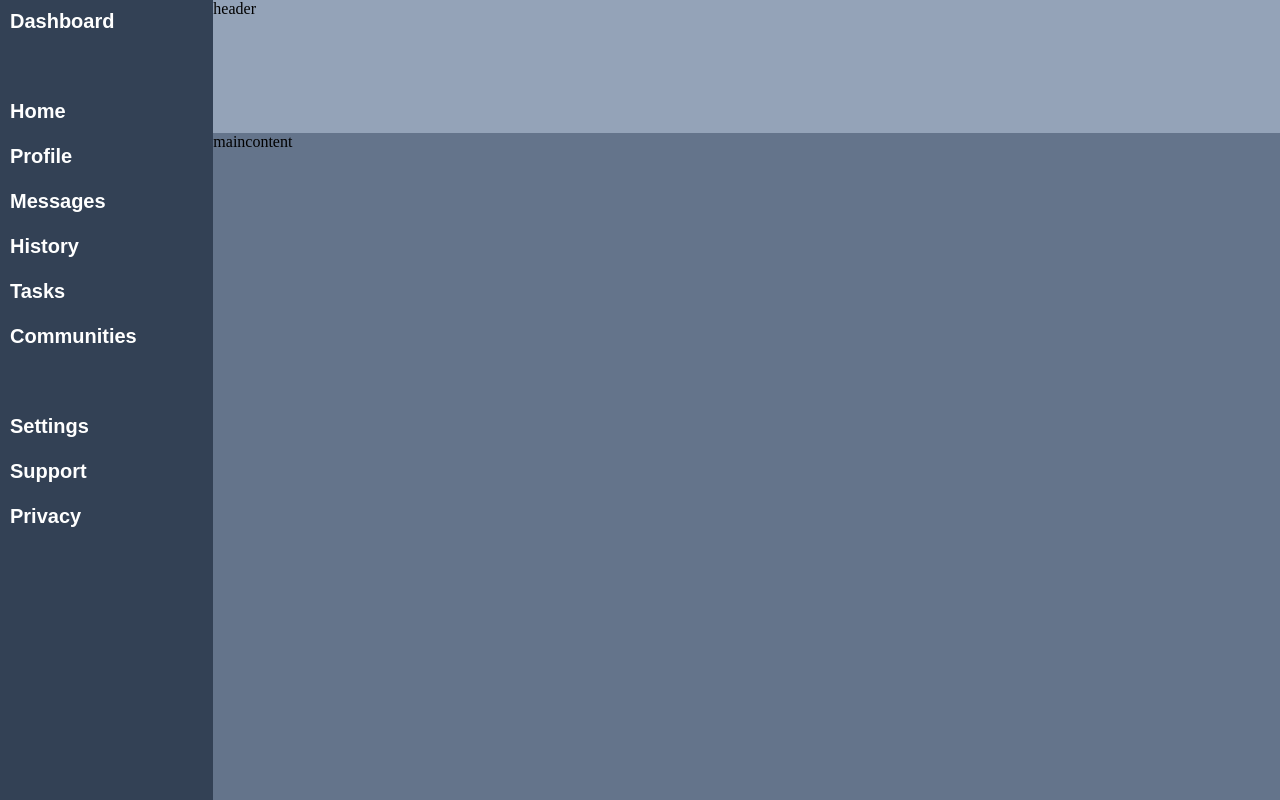
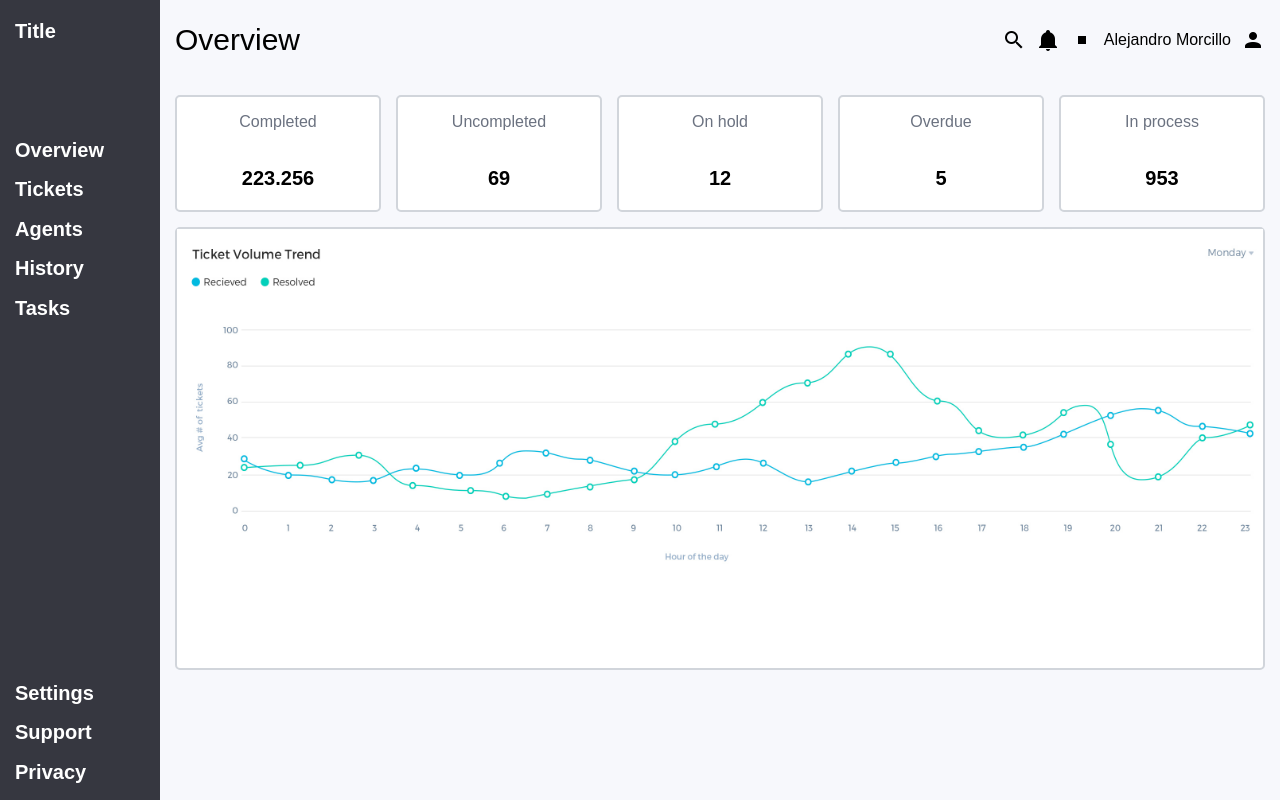
Before and after one commit to AlejandroCRG/Dashboard, a plain HTML site: page index.html in a window 1280 px wide. Drawn offline with Linux system fonts and the light colour scheme.

Commit message:
Major styling and organization done.

```diff
--- a/index.html
+++ b/index.html
@@ -4,29 +4,55 @@
     <meta charset="UTF-8">
     <meta http-equiv="X-UA-Compatible" content="IE=edge">
     <meta name="viewport" content="width=device-width, initial-scale=1.0">
-    <title>Document</title>
+    <title>Admin Dashboard</title>
     <link rel="stylesheet" href="styles.css">
 </head>
 <body>
     <div class="sidebar">
-        <div class="dashboardtitle">Dashboard</div>
-        <div></div>
-        <div class="home">Home</div>
-        <div class="profile">Profile</div>
-        <div class="messages">Messages</div>
+        <div class="title">Title</div>
+        <div class="overview">Overview</div>
+        <div class="tickets">Tickets</div>
+        <div class="agents">Agents</div>
         <div class="history">History</div>
-        <div class="task">Tasks</div>
-        <div class="communities">Communities</div>
-        <div></div>
+        <div class="tasks">Tasks</div>
         <div class="settings">Settings</div>
         <div class="support">Support</div>
         <div class="privacy">Privacy</div>
     </div>
     <div class="header">
-        header
+        <div class="overviewtitle">Overview</div>
+        <div class="leftheader">
+            <img src="magnify.png" alt="">
+            <img src="bell.png" alt="">
+            <img src="square-medium.png" alt="">
+            <div>Alejandro Morcillo</div>
+            <img src="account (1).png" alt="">
+        </div>
     </div>
     <div class="maincontent">
-        maincontent
+        <div class="block">
+            <p class="text">Completed</p>
+            <p class="num">223.256</p>
+        </div>
+        <div class="block">
+            <p class="text">Uncompleted</p>
+            <p class="num">69</p>
+        </div>
+        <div class="block">
+            <p class="text">On hold</p>
+            <p class="num">12</p>
+        </div>
+        <div class="block">
+            <p class="text">Overdue</p>
+            <p class="num">5</p>
+        </div>
+        <div class="block">
+            <p class="text">In process</p>
+            <p class="num">953</p>
+        </div>
+        <div class="trendcontainer">
+            <img src="helpdesk-dashboard-main-img.png" alt="">
+        </div>
     </div>
 </body>
 </html>
--- a/styles.css
+++ b/styles.css
@@ -1,39 +1,156 @@
 body{
+    font-family: "mulish", sans-serif;
     margin: 0;
     padding: 0;
     height: 100vh;
     display: grid;
-    grid-template-columns: repeat(6, 1fr);
-    grid-template-rows: repeat(6, 1fr);
-    grid-template-areas: 'sidebar header header header header header'
-    'sidebar maincontent maincontent maincontent maincontent maincontent'
-    'sidebar maincontent maincontent maincontent maincontent maincontent'
-    'sidebar maincontent maincontent maincontent maincontent maincontent'
-    'sidebar maincontent maincontent maincontent maincontent maincontent'
-    'sidebar maincontent maincontent maincontent maincontent maincontent';
+    grid-template-columns: repeat(8, 1fr);
+    grid-template-rows: repeat(10, 1fr);
+    grid-template-areas: 'sidebar header header header header header header header'
+    'sidebar maincontent maincontent maincontent maincontent maincontent maincontent maincontent'
+    'sidebar maincontent maincontent maincontent maincontent maincontent maincontent maincontent'
+    'sidebar maincontent maincontent maincontent maincontent maincontent maincontent maincontent'
+    'sidebar maincontent maincontent maincontent maincontent maincontent maincontent maincontent'
+    'sidebar maincontent maincontent maincontent maincontent maincontent maincontent maincontent'
+    'sidebar maincontent maincontent maincontent maincontent maincontent maincontent maincontent'
+    'sidebar maincontent maincontent maincontent maincontent maincontent maincontent maincontent'
+    'sidebar maincontent maincontent maincontent maincontent maincontent maincontent maincontent'
+    'sidebar maincontent maincontent maincontent maincontent maincontent maincontent maincontent';
 }
 
 .sidebar{
     padding-left: 10px;
     padding-top: 10px;
     grid-area: sidebar;
-    background-color: #334155;
+    background-color: #363740;
     color: white;
     font-family: sans-serif;
     font-size: 20px;
     font-weight: bold;
     display: grid;
-    grid-template: repeat(12, 45px) / 1fr;
+    grid-template: repeat(20, 1fr) / 1fr;
 }
 
+.title{
+    grid-row-start: 1;
+    grid-row-end: 4;
+    padding-top: 10px;
+    padding-left: 5px;
+}
 
+.overview{
+    grid-row-start: 4;
+    grid-row-end: 5;
+    padding-top: 10px;
+    padding-left: 5px;
+}
+
+.tickets{
+    grid-row-start: 5;
+    grid-row-end: 6;
+    padding-top: 10px;
+    padding-left: 5px;
+}
+
+.agents{
+    grid-row-start: 6;
+    grid-row-end: 7;
+    padding-top: 10px;
+    padding-left: 5px;
+}
+
+.history{
+    grid-row-start: 7;
+    grid-row-end: 8;
+    padding-top: 10px;
+    padding-left: 5px;
+}
+
+.tasks{
+    grid-row-start: 8;
+    grid-row-end: 9;
+    padding-top: 10px;
+    padding-left: 5px;
+}
+
+.settings{
+    grid-row-start: -4;
+    grid-row-end: -3;
+    padding-bottom: 10px;
+    padding-left: 5px;
+}
+
+.support{
+    grid-row-start: -3;
+    grid-row-end: -2;
+    padding-bottom: 10px;
+    padding-left: 5px;
+}
+
+.privacy{
+    grid-row-start: -2;
+    grid-row-end: -1;
+    padding-bottom: 10px;
+    padding-left: 5px;
+}
 
 .header{
     grid-area: header;
-    background-color: #94a3b8;
+    background-color: #f7f8fc;;
+    display: flex;
+    justify-content: space-between;
+    align-items: center;
+    padding: 15px;
+    color: black;
+    font-size: 30px;
+}
+
+.leftheader{
+    display: flex;
+    align-items: center;
+    font-size: 16px;
+    gap: 10px;
 }
 
 .maincontent{
     grid-area: maincontent;
-    background-color: #64748b;
+    background-color: #f7f8fc;
+    display: grid;
+    grid-template-columns: repeat(5, 1fr);
+    grid-template-rows: repeat(6, 1fr);
+    padding: 15px;
+    gap: 15px;
 }
+
+.block {
+    background-color: white;
+    border: 2px solid #d1d5db;
+    border-radius: 5px;
+    display: flex;
+    align-items: center;
+    flex-direction: column;
+    justify-content: space-between;
+}
+
+.text{
+    color: #6b7280;
+}
+
+.num{
+    font-weight: bold;
+    font-size: 20px;
+}
+
+.trendcontainer{
+    background-color: white;
+    border: 2px solid #d1d5db;
+    border-radius: 5px;
+    grid-column: 1 / 6;
+    grid-row: 2 / 6;
+}
+
+.trendcontainer > img {
+    object-fit: cover;
+    width: 100%;
+    max-height: 100%;
+}
```
Also changed, not shown: account (1).png (added), bell.png (added), helpdesk-dashboard-main-img.png (added), magnify.png (added), square-medium.png (added).
